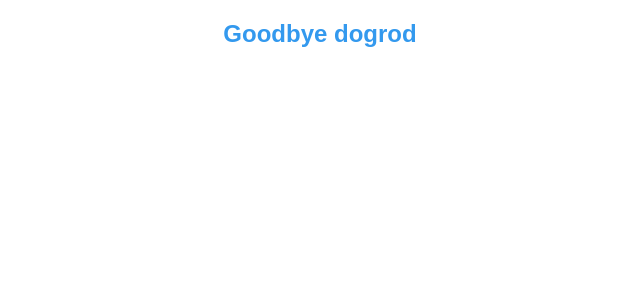
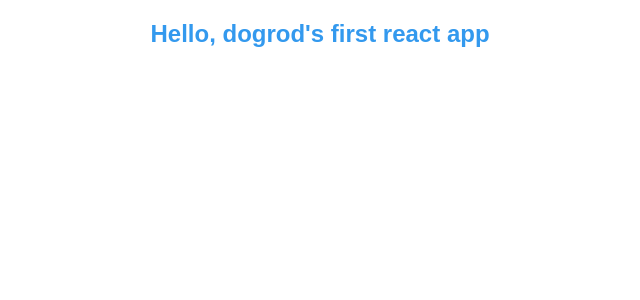
Before and after one commit to dogrod/react-starter, a React (Create React App) app: page / in a window 1280 px wide. Shown: the top 300 px of the page, without its empty margins (320-960 px from the left). Built offline with nearby package versions, Linux system fonts and the light colour scheme.

Commit message:
feat: split dynamic function to class property

```diff
--- a/src/components/header/header.js
+++ b/src/components/header/header.js
@@ -2,16 +2,22 @@ import React, { Component } from 'react'
 import './header.css'
 
 export default class Header extends Component {
+  renderContent() {
+    const isWelecomePage = true
+    const name = 'dogrod'
+
+    return isWelecomePage
+            ? `Hello, ${name}'s first react app`
+            : `Goodbye ${name}`
+  }
+
   render() {
-    const isWelecomePage = false
     const className = 'header'
-    const name = 'dogrod'
     return (
       <div className={className}>
-        {isWelecomePage
-          ? <h2>{name}'s first react app</h2>
-          : <h2>Goodbye {name}</h2>
-        }
+        <h2>
+          {this.renderContent()}
+        </h2>
       </div>
     )
   }
```
